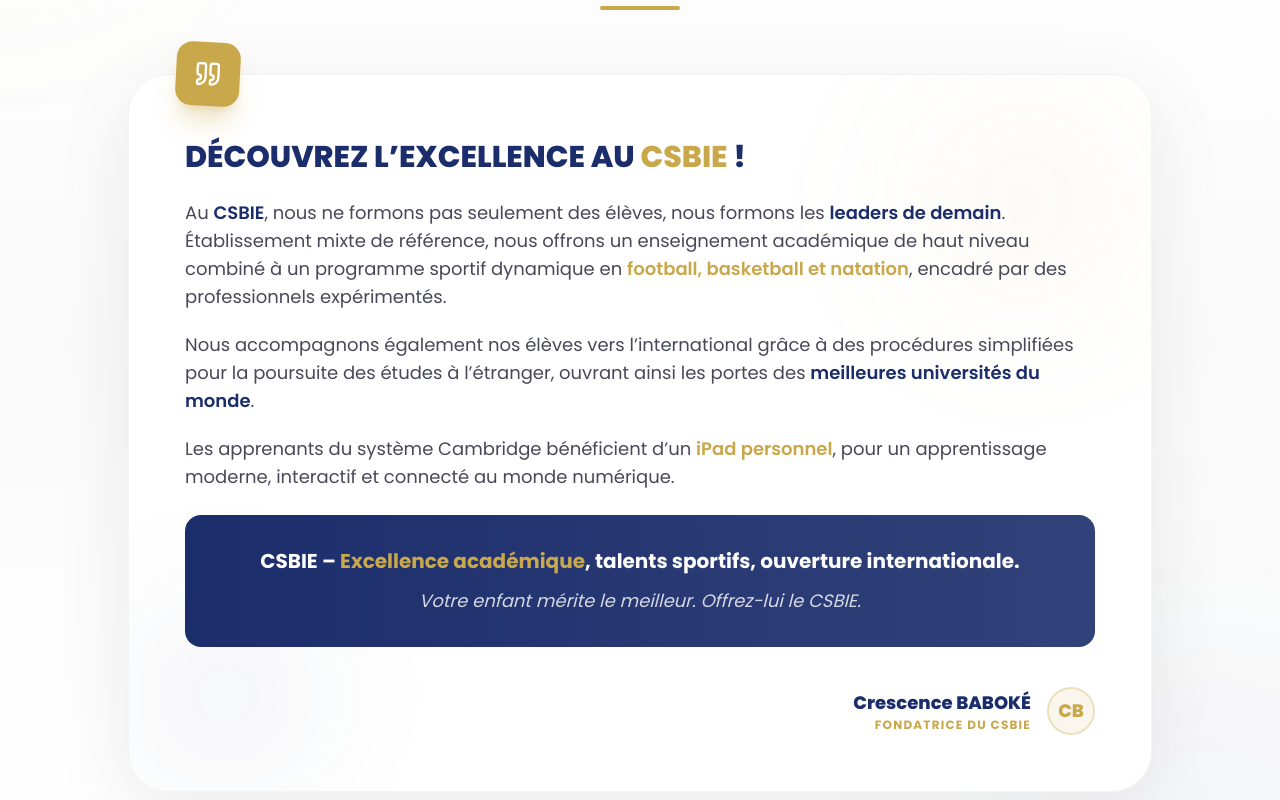
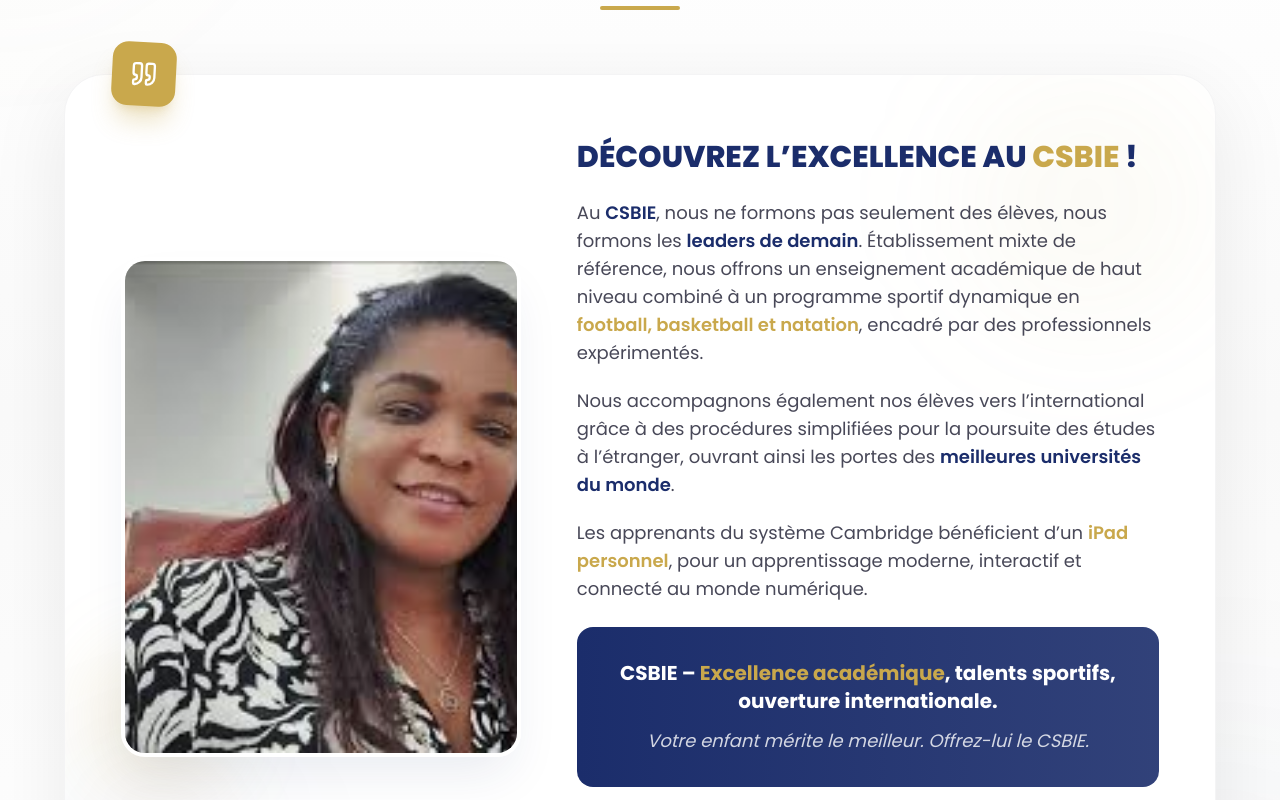
Before and after one commit to Romarichirsein/csbie, a Next.js app: page / in a window 1280 px wide. Shown: the part 1000-1800 px from the top of the page. Built offline with nearby package versions, Linux system fonts and the light colour scheme.

Commit message:
feat: ajout de la photo de la fondatrice

```diff
--- a/src/components/ui/MotFondatrice.tsx
+++ b/src/components/ui/MotFondatrice.tsx
@@ -2,6 +2,7 @@
 
 import { motion } from 'framer-motion';
 import { Quote } from 'lucide-react';
+import Image from 'next/image';
 
 export default function MotFondatrice() {
   return (
@@ -11,7 +12,7 @@
       <div className="absolute bottom-0 right-0 w-96 h-96 bg-csbie-primary/5 rounded-full blur-[120px] translate-x-1/3 translate-y-1/3" />
 
       <div className="section-container relative z-10">
-        <div className="max-w-5xl mx-auto">
+        <div className="max-w-6xl mx-auto">
           {/* Section header */}
           <motion.div
             initial={{ opacity: 0, y: 20 }}
@@ -49,7 +50,32 @@
               <div className="absolute top-0 right-0 w-64 h-64 bg-csbie-gold/5 rounded-full blur-3xl" />
               <div className="absolute bottom-0 left-0 w-48 h-48 bg-csbie-primary/5 rounded-full blur-3xl" />
 
-              <div className="relative z-10 space-y-6">
+              <div className="relative z-10 grid grid-cols-1 lg:grid-cols-12 gap-10 md:gap-14 items-center">
+
+                {/* Image Column */}
+                <motion.div
+                  initial={{ opacity: 0, scale: 0.95 }}
+                  whileInView={{ opacity: 1, scale: 1 }}
+                  viewport={{ once: true }}
+                  transition={{ duration: 0.6, delay: 0.4 }}
+                  className="lg:col-span-5 order-2 lg:order-1 relative"
+                >
+                  <div className="relative w-full aspect-[4/5] rounded-3xl overflow-hidden shadow-2xl shadow-csbie-primary/10 border-4 border-white">
+                    <div className="absolute inset-0 bg-csbie-primary/5 z-10" />
+                    <Image
+                      src="/images/crescence-baboke.jpg"
+                      alt="Crescence Baboké - Fondatrice du CSBIE"
+                      fill
+                      className="object-cover object-top hover:scale-105 transition-transform duration-700"
+                      sizes="(max-width: 768px) 100vw, (max-width: 1200px) 50vw, 33vw"
+                    />
+                  </div>
+                  {/* Decorative shape behind image */}
+                  <div className="absolute -bottom-6 -left-6 w-32 h-32 bg-csbie-gold/20 rounded-full blur-2xl -z-10" />
+                </motion.div>
+
+                {/* Text Content Column */}
+                <div className="space-y-6 lg:col-span-7 order-1 lg:order-2">
                   <motion.h3
                     initial={{ opacity: 0, x: -20 }}
                     whileInView={{ opacity: 1, x: 0 }}
@@ -72,7 +98,7 @@
                       {" "}{"\u00E9l\u00E8ves"}, nous formons les{" "}
                       <strong className="text-csbie-primary font-semibold">leaders de demain</strong>.
                       {" "}{"\u00C9tablissement"} mixte de {"r\u00E9f\u00E9rence"}, nous offrons un enseignement
-                    {" "}{"acad\u00E9mique"} de haut niveau {"combin\u00E9"} {"à"} un programme sportif dynamique en{" "}
+                      {" "}{"acad\u00E9mique"} de haut niveau {"combin\u00E9"} {"\u00E0"} un programme sportif dynamique en{" "}
                       <span className="text-csbie-gold font-semibold">football, basketball et natation</span>,
                       {" "}{"encadr\u00E9"} par des professionnels {"exp\u00E9riment\u00E9s"}.
                     </motion.p>
@@ -133,6 +159,7 @@
                   </motion.div>
                 </div>
               </div>
+            </div>
           </motion.div>
         </div>
       </div>
```
Also changed, not shown: public/images/crescence-baboke.jpg (added). Lines whose indentation alone changed are shown as unchanged.
